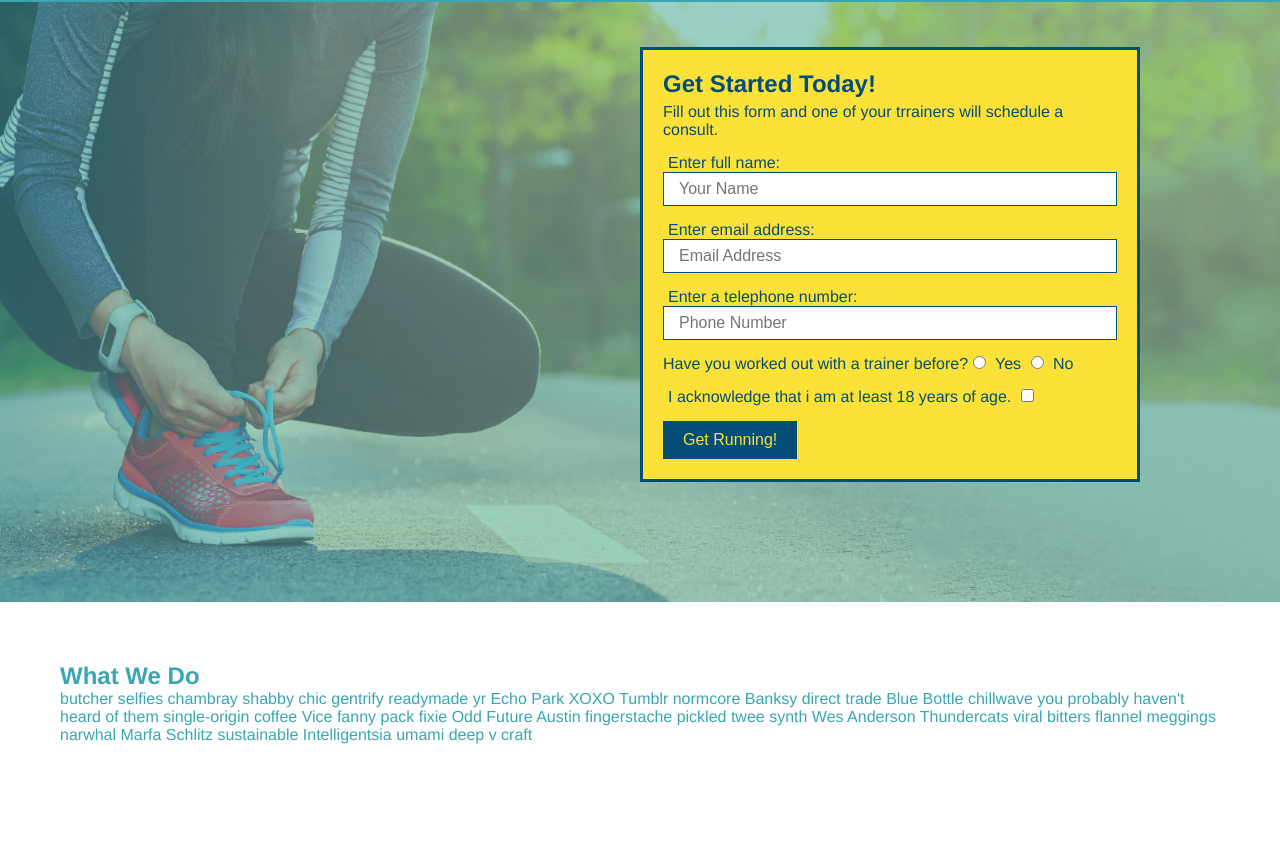
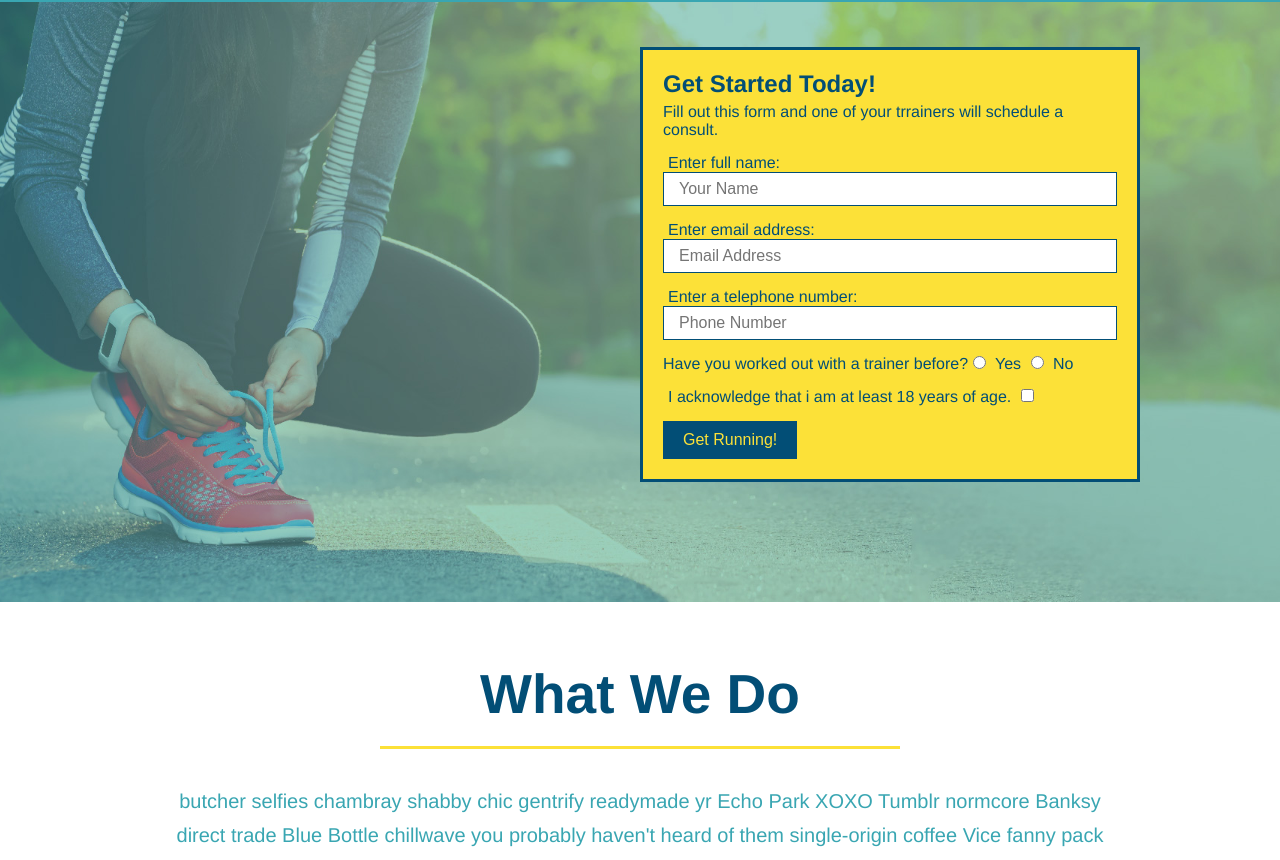
Before and after one commit to Ferry2/run-buddy, a plain HTML site: page index.html in a window 1280 px wide. Shown: the part 70-930 px from the top of the page. Drawn offline with Linux system fonts and the light colour scheme.

Commit message:
style what we do section

```diff
--- a/index.html
+++ b/index.html
@@ -86,7 +86,7 @@
 
       <body>
         <!-- "what we do" section -->
-    <section id="what-we-do">
+        <section id="what-we-do" class="intro">
     <h2>What We Do</h2>
     <p>
       butcher selfies chambray shabby chic gentrify readymade yr Echo Park XOXO Tumblr normcore Banksy direct trade Blue Bottle chillwave you probably haven't heard of them single-origin coffee Vice fanny pack fixie Odd Future Austin fingerstache pickled twee synth Wes Anderson Thundercats viral bitters flannel meggings narwhal Marfa Schlitz sustainable Intelligentsia umami deep v craft
--- a/style.css
+++ b/style.css
@@ -173,3 +173,26 @@ section {
   font-size: 16px;
 }
 /* HERO STYLES END */
+
+/* what we do start */
+.intro {
+  text-align: center;
+}
+
+.intro h2 {
+  font-size: 55px;
+  color: #024e76;
+  margin-bottom: 35px;
+  padding: 0 100px 20px 100px;
+  border-bottom: 3px solid;
+  border-color: #fce138;
+  display: inline-block;
+}
+
+.intro p {
+  line-height: 1.7;
+  color: #39a6b2;
+  width: 80%;
+  font-size: 20px;
+  margin: 0 auto;
+}
```
